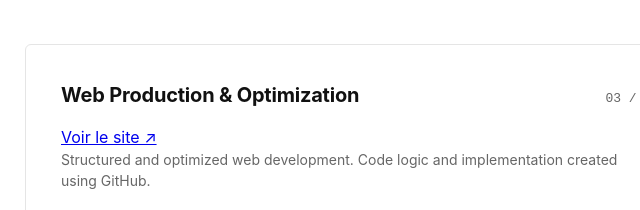
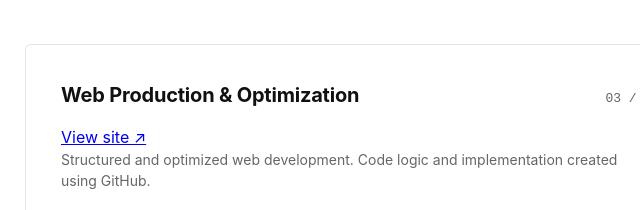
Before and after one commit to bachakrystel-maker/portfolio, a plain HTML site: page index.html in a window 1280 px wide. Shown: the part 1470-1680 px from the top of the page, 260-900 px from the left. Drawn offline with Linux system fonts and the light colour scheme.

Commit message:
Update index.html

```diff
--- a/index.html
+++ b/index.html
@@ -69,7 +69,7 @@
                     <span class="project-number">03 / PROJECT</span>
                 </div>
 
-                <a href="https://bachakrystel-maker.github.io/projetfinal-com3320/" target="_blank" class="prominent-btn">Voir le site ↗</a>
+                <a href="https://bachakrystel-maker.github.io/projetfinal-com3320/" target="_blank" class="prominent-btn">View site ↗</a>
 
                 <p class="project-desc">
                     Structured and optimized web development. Code logic and implementation created using GitHub.
```
